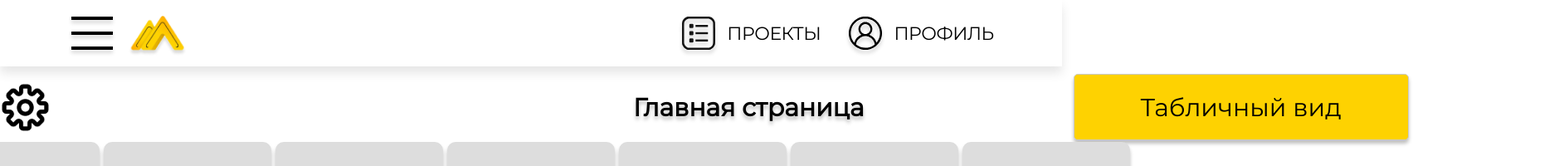
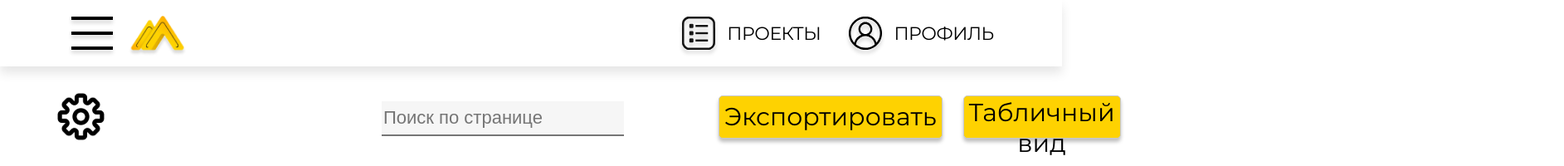
Before and after one commit to iron-66/LK_CRM, a React (Create React App) app: page / in a window 1280 px wide. Shown: the top 200 px of the page at 83% size, 1885 px wide, since content can reach past the window. Built offline with nearby package versions, Linux system fonts and the light colour scheme; no server answers.

Commit message:
fixed kanban header layout

```diff
--- a/src/Components/CardInfo.js
+++ b/src/Components/CardInfo.js
@@ -37,7 +37,7 @@ class CardInfo extends Component{
 
     async componentDidMount(){
         const id = this.props.params.studentId.slice(1)
-        await axios(`http://158.160.171.6:8000/get-info/${id}/`)
+        await axios(`http://crm.studprzi.beget.tech/get-info/${id}/`) // http://crm.studprzi.beget.tech/get-info/${id}/ http://158.160.171.6:8000/get-info/${id}/
         .then(response => {this.setState({
                 studInfo: response.data
             })
--- a/src/Components/KanbanBoard.js
+++ b/src/Components/KanbanBoard.js
@@ -34,7 +34,7 @@ class KanbanBoard extends Component{
     // http://158.160.137.207:8000/get-students/?format=json
 
     async componentDidMount(){
-        await axios("http://158.160.171.6:8000/get-students/")
+        await axios("http://crm.studprzi.beget.tech/get-students/") // http://crm.studprzi.beget.tech/get-students/ http://158.160.171.6:8000/get-students/
         .then(response => {this.setState({
             studentsData: response.data
         })})
@@ -46,13 +46,14 @@ class KanbanBoard extends Component{
 
     render() {
         return <div>
-                <div className="container">
+                <div className="kanban-header-container">
                     <img
                         className="settings-icon"
                         src={SettingsIcon}
                         onClick={this.ChangeVisibility}
                     />
-                    <h2 className="header-name">Главная страница</h2>
+                    <input type="search" placeholder="Поиск по странице" className="kanban-search-input"></input>
+                    <button className="exp-button">Экспортировать</button>
                     <button className="forms-button" onClick={this.handleTable}>Табличный вид</button>
                 </div>
                 <ul className="status-columns">
--- a/src/Components/TableBoard.js
+++ b/src/Components/TableBoard.js
@@ -12,7 +12,7 @@ export default class TableBoard extends Component {
     }
 
     async componentDidMount(){
-        await axios("http://158.160.171.6:8000/get-students/")
+        await axios("http://crm.studprzi.beget.tech/get-students/") //http://crm.studprzi.beget.tech/get-students/ http://158.160.171.6:8000/get-students/
         .then(response => {this.setState({
             studentsData: response.data
         })})
--- a/src/Styles/KanbanBoard.css
+++ b/src/Styles/KanbanBoard.css
@@ -1,20 +1,20 @@
-.container {
-    margin-top: 18px;
-    padding-left: 67px;
+button {
+    width: 285px;
+    height: 52px;
+}
+
+.kanban-header-container {
     display: flex;
     align-items: center;
     align-content: center;
+    margin-top: 30px;
+    margin-bottom: 30px;
 }
 
 .header-name {
     margin-left: 702px;
     margin-right: 252px;
 
-}
-
-.forms-button {
-    width: 404px;
-    height: 80px;
 }
 
 .status-columns {
@@ -25,6 +25,27 @@
     gap: 5px;
 }
 
+.settings-icon {
+    margin-left: 67px;
+}
+
 .settings-icon:hover {
     filter: opacity(0.6);
 }
+
+.kanban-search-input {
+    width: 718px;
+    height: 42px;
+    margin-top: 5px;
+    margin-left: 332px;
+    margin-right: 114px;
+    font-size: 22px;
+    background-color: #F6F6F6;
+    border-top: none;
+    border-left: none;
+    border-right: none;
+}
+
+.forms-button {
+    margin-left: 25px;
+}
--- a/src/Styles/TableBoard.css
+++ b/src/Styles/TableBoard.css
@@ -18,10 +18,15 @@ button {
     margin-top: 5px;
     margin-left: 149px;
     margin-right: 114px;
+    font-size: 22px;
+    background-color: #F6F6F6;
+    border-top: none;
+    border-left: none;
+    border-right: none;
 }
 
 .to-kanban-button {
-    margin-left: 50px;
+    margin-left: 30px;
 }
 
 .table-header {
@@ -47,14 +52,6 @@ button {
 .table-header h2 {
     font-size: 22px;
     text-align: center;
-}
-
-.search-input {
-    font-size: 22px;
-    background-color: #F6F6F6;
-    border-top: none;
-    border-left: none;
-    border-right: none;
 }
 
 .th-fio {
```
